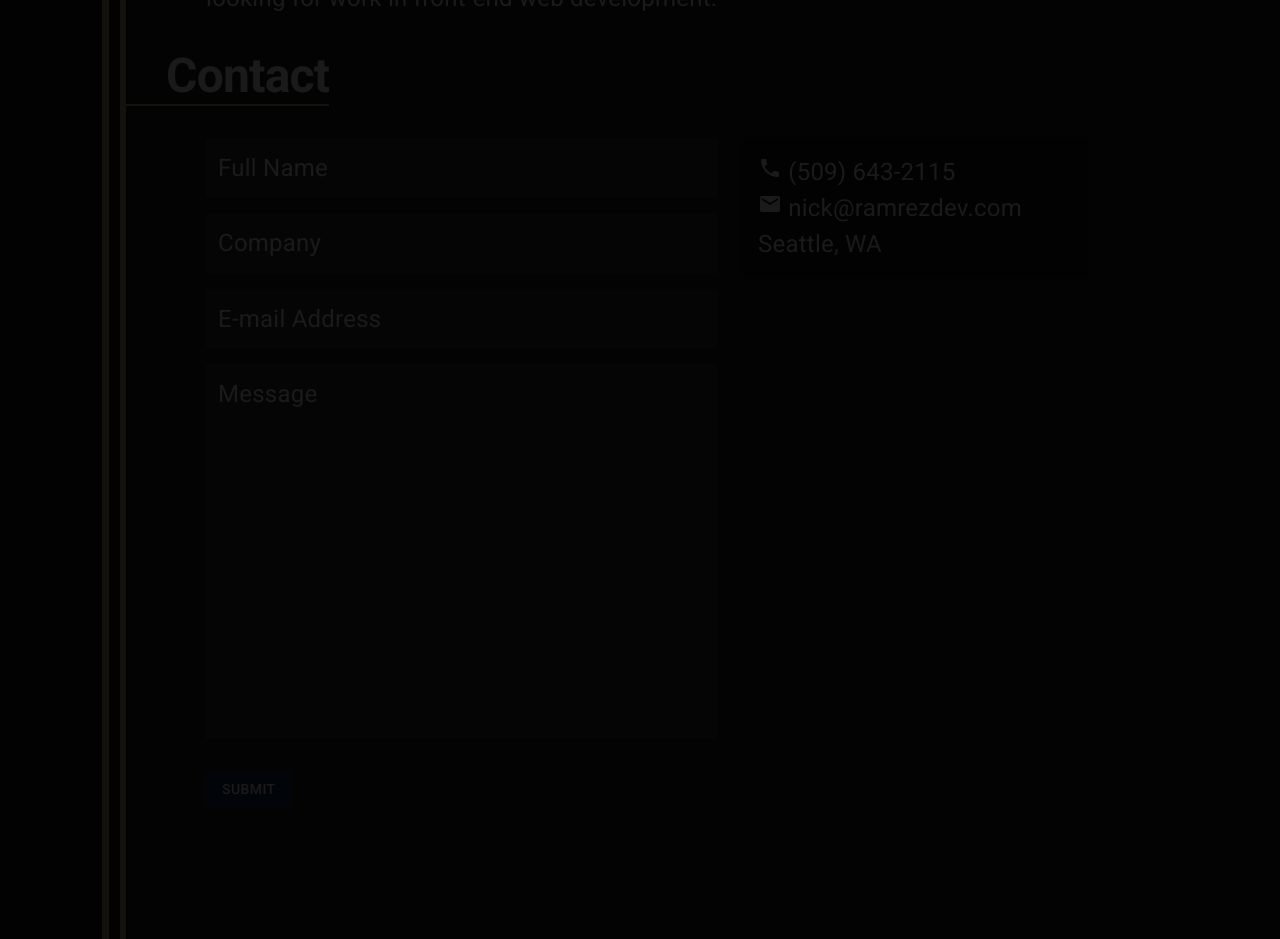
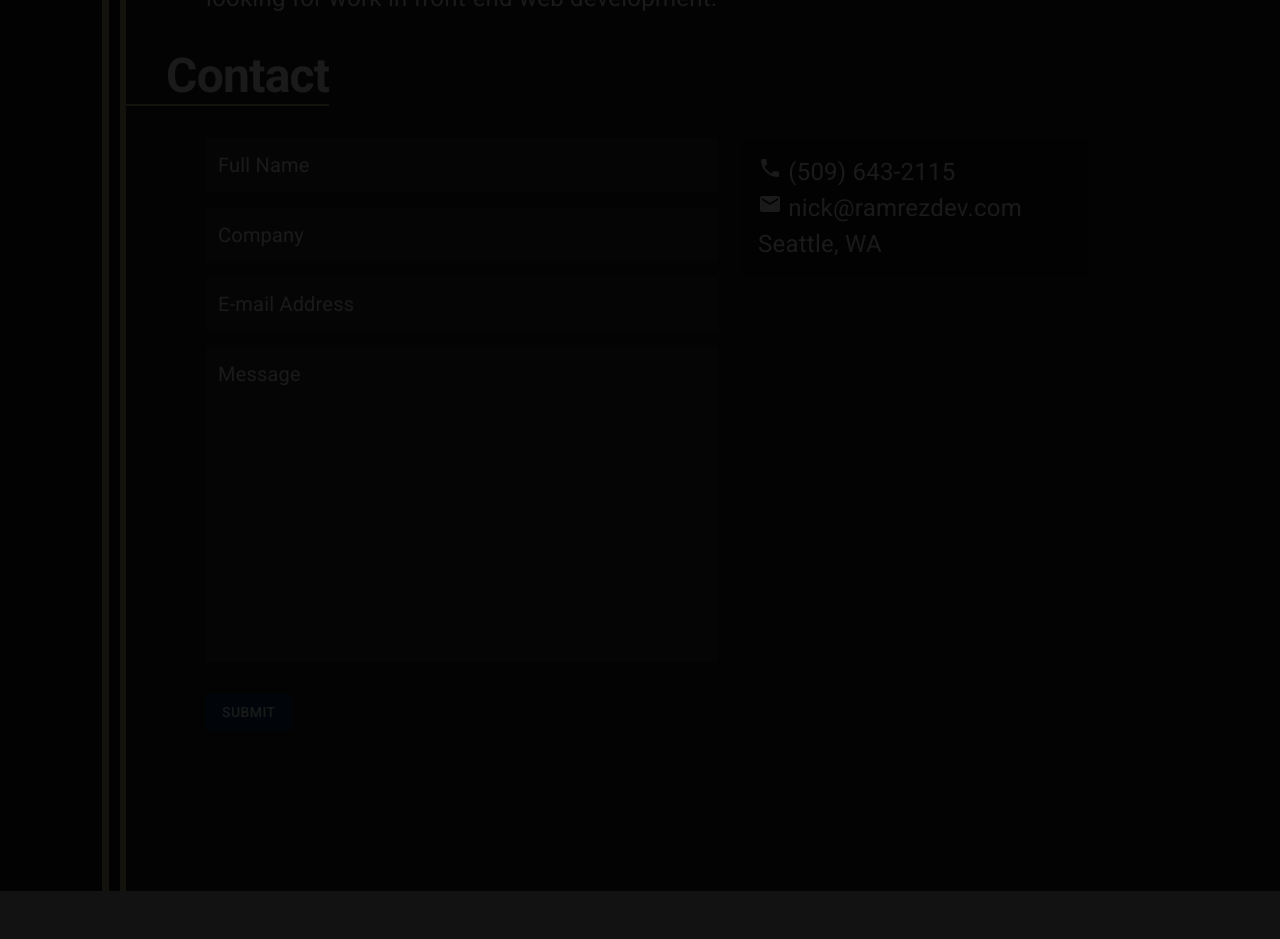
Before and after one commit to nickolasram/online-portfolio, a Next.js app: page / in a window 1280 px wide. Shown: the part 2080-3019 px from the top of the page. After the commit the page ends 2971 px from the top, so only its background shows below. Built offline with nearby package versions, Linux system fonts and the light colour scheme; a web font is replaced by a local one.

Commit message:
changed for fontsize

```diff
--- a/app/page.tsx
+++ b/app/page.tsx
@@ -231,26 +231,30 @@ export default function Home() {
                     label="Full Name"
                     size="small"
                     variant="filled"
-                    InputProps={{disableUnderline: true }}
+                    InputLabelProps={{style: {fontSize: 20}}}
+                    InputProps={{disableUnderline: true, style: {fontSize: 20} }}
                     sx={{marginBottom: 2, width: '100%'}}/>
                   <TextField
                     label="Company"
                     size="small"
                     variant="filled"
-                    InputProps={{disableUnderline: true }}
+                    InputLabelProps={{style: {fontSize: 20}}}
+                    InputProps={{disableUnderline: true, style: {fontSize: 20} }}
                     sx={{marginBottom: 2, width: '100%'}}/>
                   <TextField
                     label="E-mail Address"
                     size="small"
                     variant="filled"
-                    InputProps={{disableUnderline: true }}
+                    InputLabelProps={{style: {fontSize: 20}}}
+                    InputProps={{disableUnderline: true, style: {fontSize: 20} }}
                     sx={{marginBottom: 2, width: '100%'}}/>
                   <TextField
                     label="Message"
                     multiline rows={10}
                     size="small"
                     variant="filled"
-                    InputProps={{disableUnderline: true }}
+                    InputLabelProps={{style: {fontSize: 20}}}
+                    InputProps={{disableUnderline: true, style: {fontSize: 20} }}
                     sx={{marginBottom: 2, width: '100%'}}/>
                {/* <ReCAPTCHA
                   sitekey=""
```
